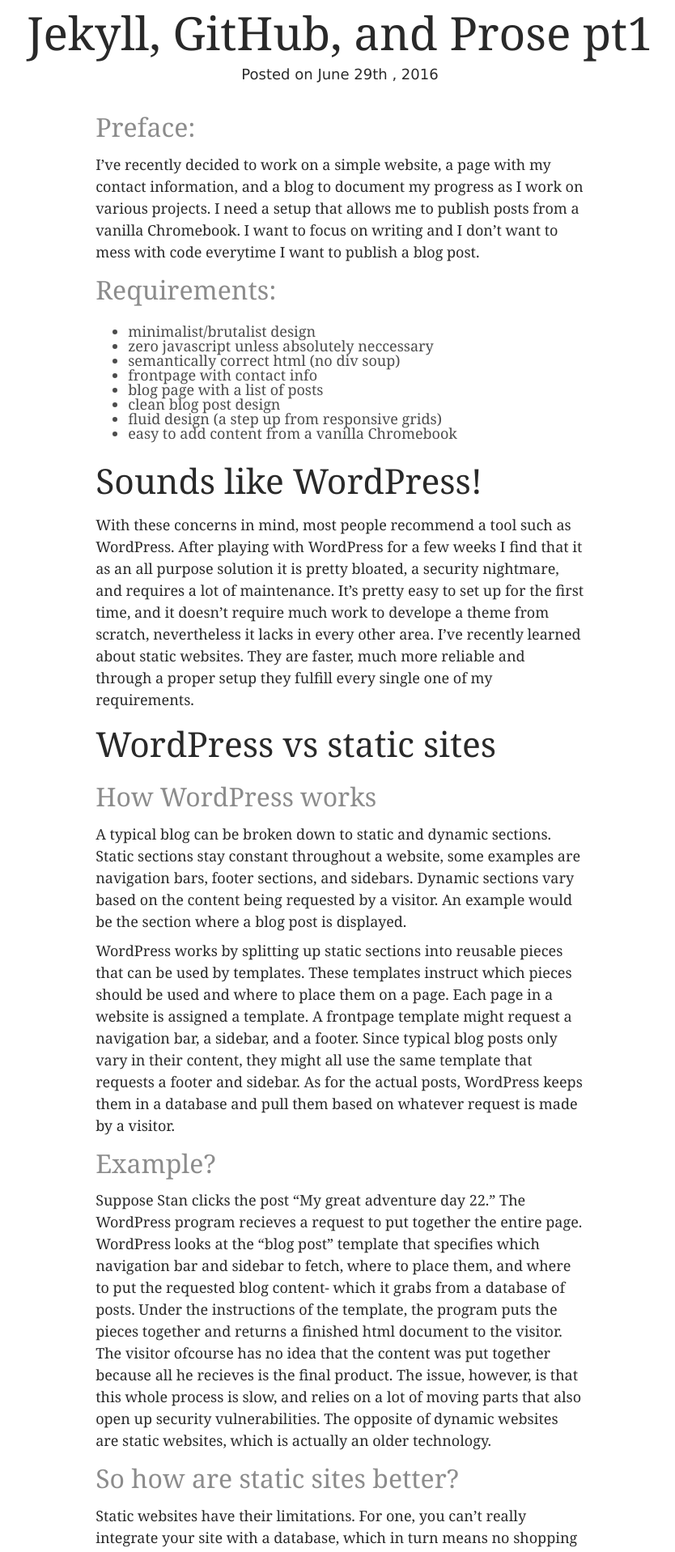
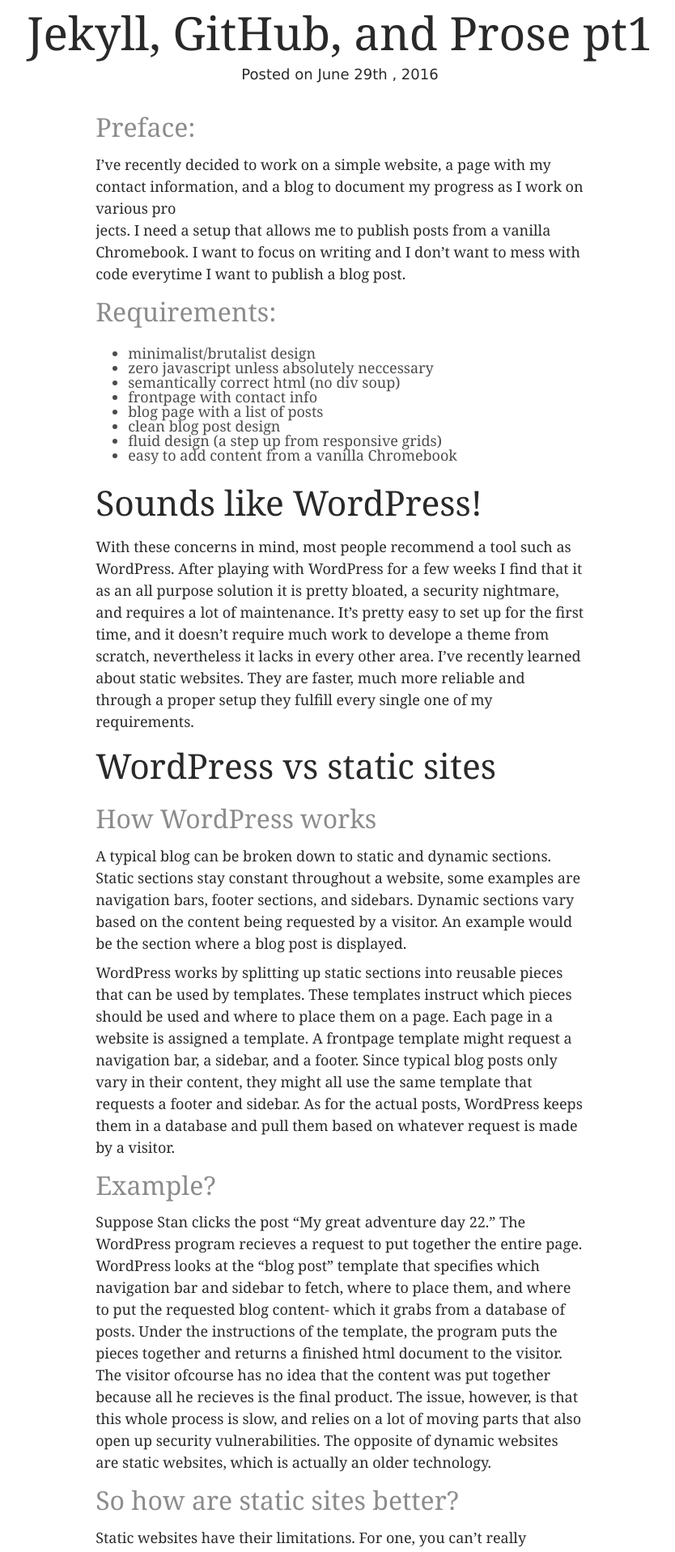
Before and after one commit to saimonhowlader/saimonhowlader.github.io, a Jekyll site: the page built from _posts/2016-06-29-Jekyll-GitHub-and-Prose-pt1.md, in a window 1280 px wide. Shown: the part 336-2253 px from the top of the page at 81% size, without its empty margins (220-1054 px from the left). Built offline with Jekyll 4.4.1, drawn with Linux system fonts in a browser that asks for light colours.

Commit message:
Updated 2016-06-29-Jekyll-GitHub-and-Prose-pt1.md

```diff
--- a/_posts/2016-06-29-Jekyll-GitHub-and-Prose-pt1.md
+++ b/_posts/2016-06-29-Jekyll-GitHub-and-Prose-pt1.md
@@ -8,7 +8,8 @@
   languages (html, css, javascript).
 ---
 ### Preface:
-I've recently decided to work on a simple website, a page with my contact information, and a blog to document my progress as I work on various projects. I need a setup that allows me to publish posts from a vanilla Chromebook. I want to focus on writing and I don't want to mess with code everytime I want to publish a blog post.
+I've recently decided to work on a simple website, a page with my contact information, and a blog to document my progress as I work on various pro
+jects. I need a setup that allows me to publish posts from a vanilla Chromebook. I want to focus on writing and I don't want to mess with code everytime I want to publish a blog post.
 
 
 ### Requirements:
```
